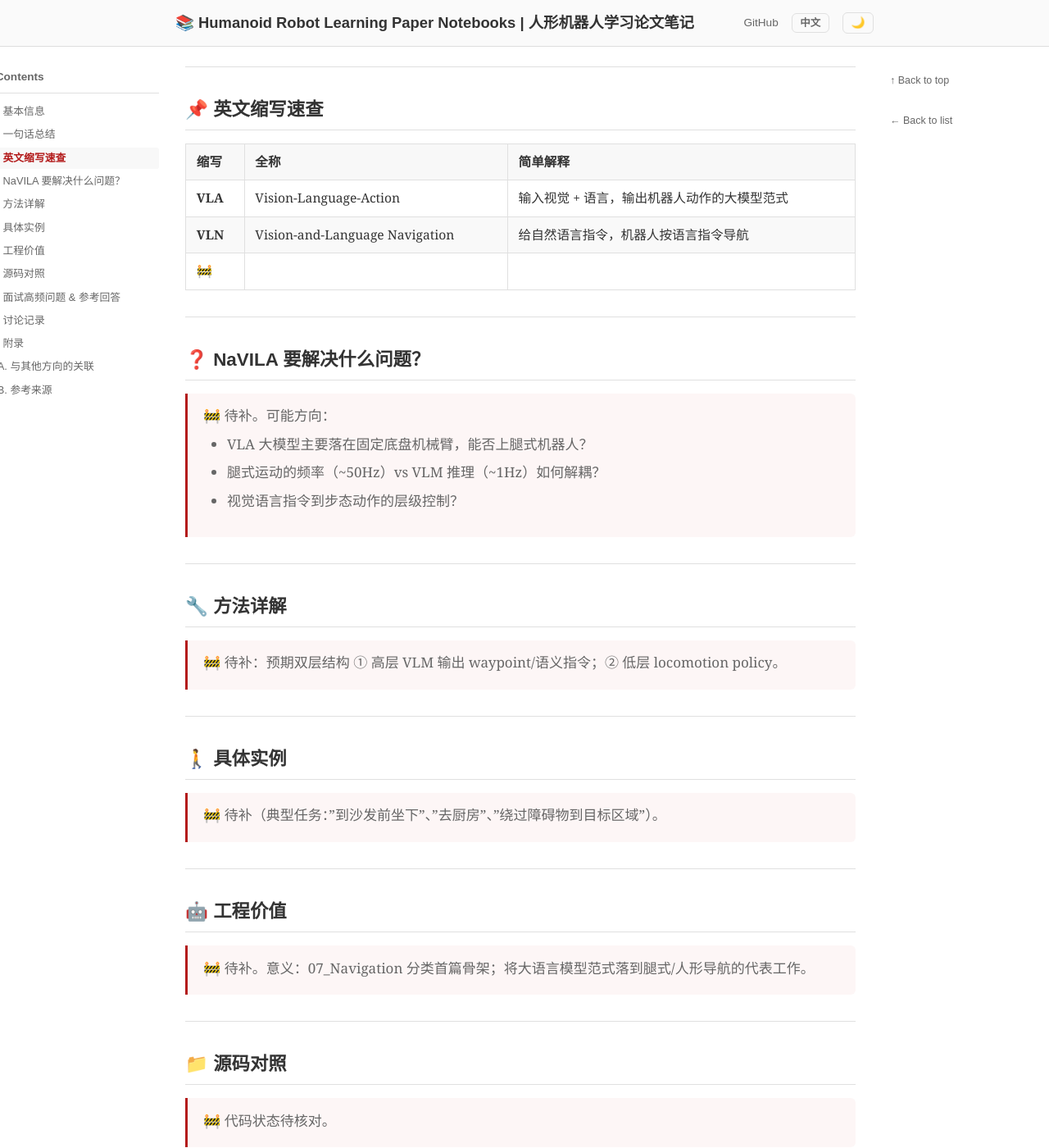
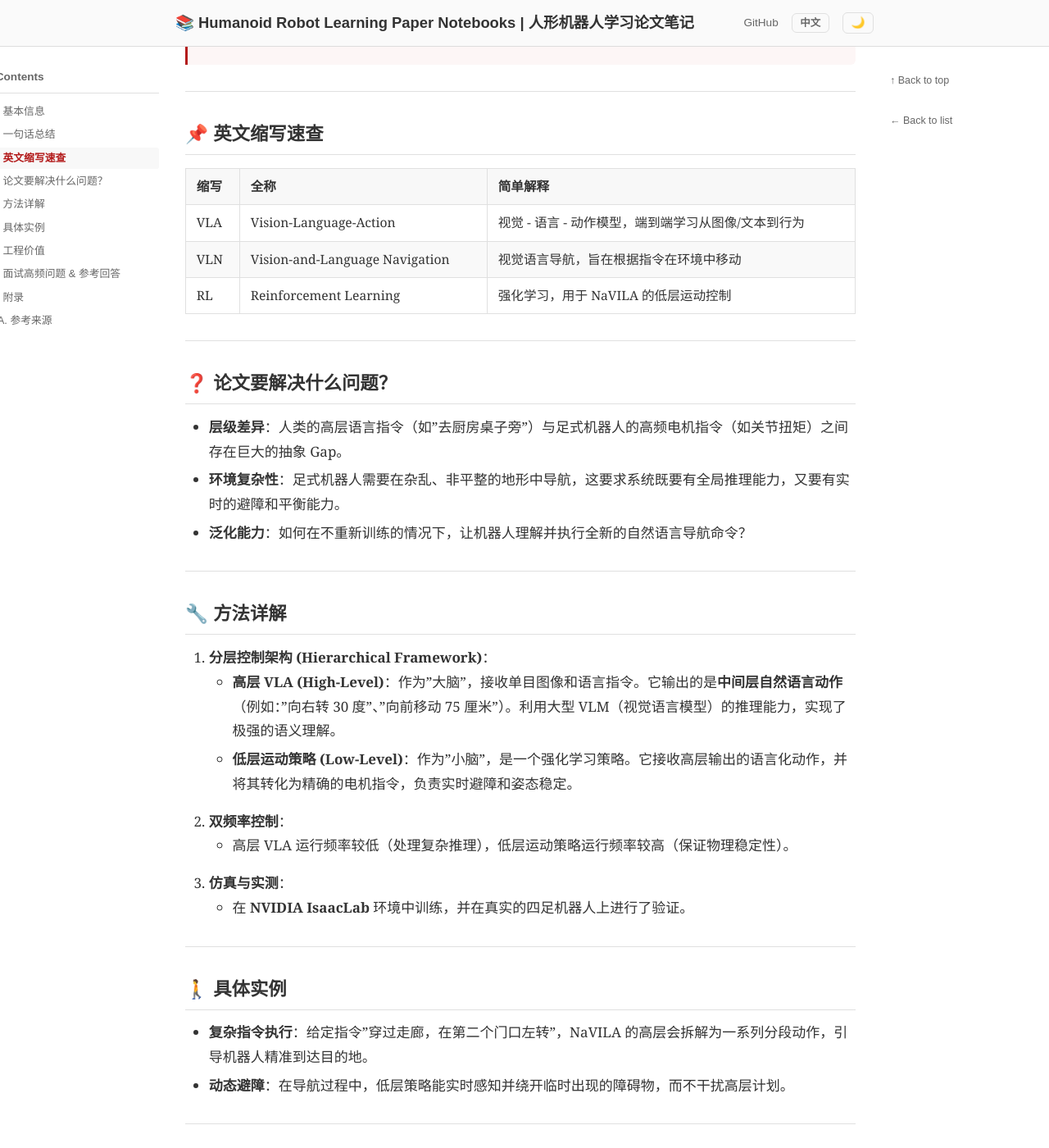
Before and after one commit to ImChong/Humanoid_Robot_Learning_Paper_Notebooks, a Jekyll site: the page built from papers/07_Navigation/NaVILA_Legged_Robot_Vision-Language-Action_Model_for_Navigation/NaVILA_Legged_Robot_Vision-Language-Action_Model_for_Navigation.md, in a window 1280 px wide and 1400 px high, scrolled down 996 px. Shown: the whole window at 82% size. Built offline with Jekyll 4.4.1, drawn with Linux system fonts in a browser that asks for light colours; some of the changed text lies outside the part shown.

Commit message:
docs(Navigation): 填充 NaVILA 核心信息，消灭 🚧 骨架

```diff
--- a/papers/07_Navigation/NaVILA_Legged_Robot_Vision-Language-Action_Model_for_Navigation/NaVILA_Legged_Robot_Vision-Language-Action_Model_for_Navigation.md
+++ b/papers/07_Navigation/NaVILA_Legged_Robot_Vision-Language-Action_Model_for_Navigation/NaVILA_Legged_Robot_Vision-Language-Action_Model_for_Navigation.md
@@ -1,16 +1,17 @@
 ---
 layout: paper
+paper_order: 1
 title: "NaVILA: Legged Robot Vision-Language-Action Model for Navigation"
-category: "导航 Navigation"
-zhname: "NaVILA：面向腿式机器人导航的视觉 - 语言 - 动作模型"
+category: "导航任务"
+zhname: "NaVILA：基于视觉 - 语言 - 动作模型的足式机器人导航"
 ---
 
 # NaVILA: Legged Robot Vision-Language-Action Model for Navigation
-**NaVILA：面向腿式机器人导航的视觉 - 语言 - 动作模型**
+**NaVILA：基于视觉 - 语言 - 动作模型的足式机器人导航**
 
-> 📅 阅读日期: 待读
-> 🏷️ 板块: 07_Navigation 首篇骨架
-> 🚧 本笔记为骨架，基本信息待人工核对。
+> 📅 阅读日期: 2026-04-21
+> 🏷️ 板块: 07 Navigation · 分类起步样例
+> 🚧 本笔记已填充基本信息，深度技术细节待细化。
 
 ---
 
@@ -18,11 +19,11 @@ zhname: "NaVILA：面向腿式机器人导航的视觉 - 语言 - 动作模型"
 
 | 项目 | 链接 |
 |------|------|
-| **arXiv** | 🚧 待核对（候选：2412.04453） |
-| **PDF** | 🚧 |
-| **作者** | 🚧 待核对（UCSD / NVIDIA 相关团队） |
-| **机构** | 🚧 待核对 |
-| **发布时间** | 2024（🚧 待核对月份，候选：2024-12） |
+| **arXiv** | [2412.04453](https://arxiv.org/abs/2412.04453) (RSS 2025) |
+| **PDF** | [Download](https://arxiv.org/pdf/2412.04453.pdf) |
+| **作者** | NVIDIA & UC San Diego Team |
+| **机构** | NVIDIA / UCSD |
+| **发布时间** | 2024-12 |
 | **项目主页** | 🚧 |
 | **代码** | 🚧 |
 
@@ -30,7 +31,7 @@ zhname: "NaVILA：面向腿式机器人导航的视觉 - 语言 - 动作模型"
 
 ## 🎯 一句话总结
 
-> 🚧 待补。推测方向：把 VILA / VLA 范式引入腿式机器人导航——视觉 + 语言指令 → 腿式机器人低层步态命令，形成"端到端视觉语言导航（VLN）"范式。
+> NaVILA 提出了一个两层分层框架，将高层视觉 - 语言 - 动作（VLA）推理出的自然语言指令转换为低层足式运动控制，实现了人类自然语言指令到复杂地面导航的高效映射。
 
 ---
 
@@ -38,68 +39,57 @@ zhname: "NaVILA：面向腿式机器人导航的视觉 - 语言 - 动作模型"
 
 | 缩写 | 全称 | 简单解释 |
 |------|------|----------|
-| **VLA** | Vision-Language-Action | 输入视觉 + 语言，输出机器人动作的大模型范式 |
-| **VLN** | Vision-and-Language Navigation | 给自然语言指令，机器人按语言指令导航 |
-| 🚧 | | |
+| VLA | Vision-Language-Action | 视觉 - 语言 - 动作模型，端到端学习从图像/文本到行为 |
+| VLN | Vision-and-Language Navigation | 视觉语言导航，旨在根据指令在环境中移动 |
+| RL | Reinforcement Learning | 强化学习，用于 NaVILA 的低层运动控制 |
 
 ---
 
-## ❓ NaVILA 要解决什么问题？
+## ❓ 论文要解决什么问题？
 
-> 🚧 待补。可能方向：
-> - VLA 大模型主要落在固定底盘机械臂，能否上腿式机器人？
-> - 腿式运动的频率（~50Hz）vs VLM 推理（~1Hz）如何解耦？
-> - 视觉语言指令到步态动作的层级控制？
+- **层级差异**：人类的高层语言指令（如"去厨房桌子旁"）与足式机器人的高频电机指令（如关节扭矩）之间存在巨大的抽象 Gap。
+- **环境复杂性**：足式机器人需要在杂乱、非平整的地形中导航，这要求系统既要有全局推理能力，又要有实时的避障和平衡能力。
+- **泛化能力**：如何在不重新训练的情况下，让机器人理解并执行全新的自然语言导航命令？
 
 ---
 
 ## 🔧 方法详解
 
-> 🚧 待补：预期双层结构 ① 高层 VLM 输出 waypoint/语义指令；② 低层 locomotion policy。
+1. **分层控制架构 (Hierarchical Framework)**：
+   - **高层 VLA (High-Level)**：作为"大脑"，接收单目图像和语言指令。它输出的是**中间层自然语言动作**（例如："向右转 30 度"、"向前移动 75 厘米"）。利用大型 VLM（视觉语言模型）的推理能力，实现了极强的语义理解。
+   - **低层运动策略 (Low-Level)**：作为"小脑"，是一个强化学习策略。它接收高层输出的语言化动作，并将其转化为精确的电机指令，负责实时避障和姿态稳定。
+2. **双频率控制**：
+   - 高层 VLA 运行频率较低（处理复杂推理），低层运动策略运行频率较高（保证物理稳定性）。
+3. **仿真与实测**：
+   - 在 **NVIDIA IsaacLab** 环境中训练，并在真实的四足机器人上进行了验证。
 
 ---
 
 ## 🚶 具体实例
 
-> 🚧 待补（典型任务："到沙发前坐下"、"去厨房"、"绕过障碍物到目标区域"）。
+- **复杂指令执行**：给定指令"穿过走廊，在第二个门口左转"，NaVILA 的高层会拆解为一系列分段动作，引导机器人精准到达目的地。
+- **动态避障**：在导航过程中，低层策略能实时感知并绕开临时出现的障碍物，而不干扰高层计划。
 
 ---
 
 ## 🤖 工程价值
 
-> 🚧 待补。意义：07_Navigation 分类首篇骨架；将大语言模型范式落到腿式/人形导航的代表工作。
-
----
-
-## 📁 源码对照
-
-> 🚧 代码状态待核对。
+- **跨模态桥梁**：证明了"语言"可以作为 VLA 规划与物理控制之间非常有效的中间层表示。
+- **具身智能标杆**：展示了如何利用前沿的 VLM 成果赋能足式机器人解决现实世界中的导航难题。
+- **高性能验证**：在多个 VLN 评测基准上超越了之前的 SOTA（State-of-the-Art）模型。
 
 ---
 
 ## 🎤 面试高频问题 & 参考回答
 
-> 🚧
-
----
-
-## 💬 讨论记录
-
-> 🚧
+1. **为什么 NaVILA 的 VLA 层输出语言而不是坐标？**
+   - 语言具有更好的泛化性和可解释性，且能直接利用预训练 VLM 的强大语义空间。
+2. **如何处理高低层之间的通信延迟？**
+   - 通过双频率解耦，低层策略在没有高层新指令时可以维持当前行为或进入安全状态，确保物理安全。
 
 ---
 
 ## 📎 附录
 
-### A. 与其他方向的关联
-
-| 方向 | 关系 |
-|------|------|
-| 04_Locomotion | 提供低层步态策略 |
-| 05_Manipulation | 共享 VLA 基座 |
-| 10_Simulation_Benchmark | HumanoidBench 等可作评测场 |
-
-### B. 参考来源
-
-- 🚧 待核对 arXiv / 主页 / 代码
-- 建议交叉验证来源：[awesome-humanoid-robot-learning](https://github.com/YanjieZe/awesome-humanoid-robot-learning) Navigation section
+### A. 参考来源
+- [arXiv:2412.04453](https://arxiv.org/abs/2412.04453)
```
